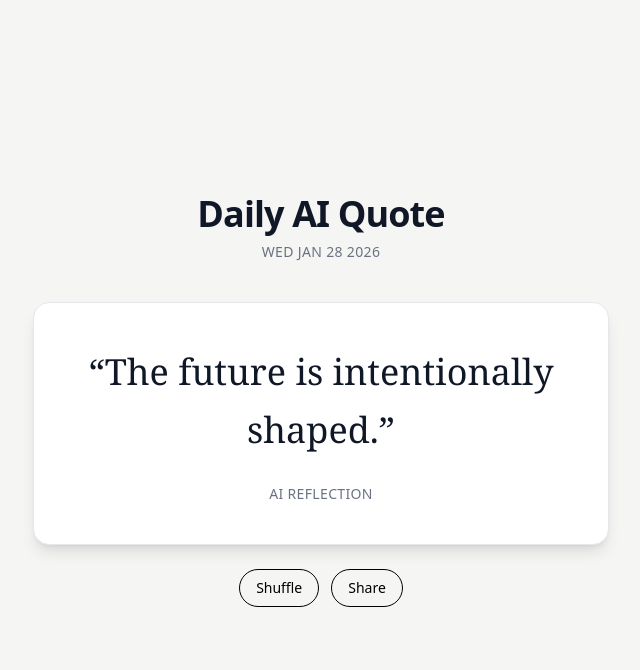
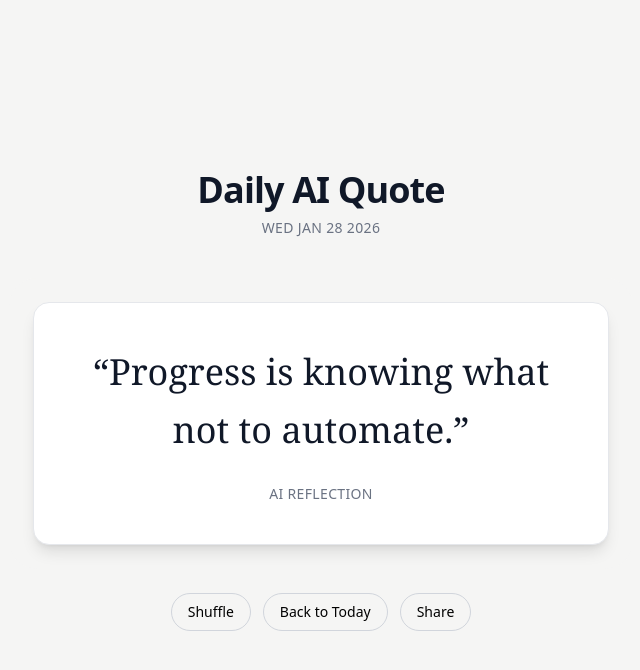
Before and after one commit to Janhavi003/ai-quote-generator, a Next.js app: page / in a window 1280 px wide. Both pictures are taken after a click on the button "Shuffle". Shown: the top 670 px of the page, without its empty margins (319-959 px from the left). Built offline with nearby package versions, Linux system fonts and the light colour scheme.

Commit message:
shuffle and sharing functionality added.

```diff
--- a/app/page.tsx
+++ b/app/page.tsx
@@ -1,13 +1,54 @@
+"use client"
+
+import { useRef, useState } from "react"
+import * as htmlToImage from "html-to-image"
 import QuoteCard from "@/components/QuoteCard"
+import { QUOTES } from "@/lib/quotes"
 import { getDailyQuote } from "@/lib/getDailyQuote"
 
 export default function Home() {
   const today = new Date().toDateString().toUpperCase()
-  const quote = getDailyQuote()
+  const dailyQuote = getDailyQuote()
+
+  const [quote, setQuote] = useState(dailyQuote)
+  const [label, setLabel] = useState("DAILY REFLECTION")
+
+  // IMPORTANT: ref is on the WRAPPER, not the card
+  const cardRef = useRef<HTMLDivElement>(null)
+
+  function shuffleQuote() {
+    const random =
+      QUOTES[Math.floor(Math.random() * QUOTES.length)]
+    setQuote(random)
+    setLabel("EXPLORING")
+  }
+
+  function resetToDaily() {
+    setQuote(dailyQuote)
+    setLabel("DAILY REFLECTION")
+  }
+
+  async function shareQuote() {
+    if (!cardRef.current) return
+
+    const dataUrl = await htmlToImage.toPng(cardRef.current, {
+      pixelRatio: 2,
+      backgroundColor: "#F5F5F4",
+      style: {
+        borderRadius: "28px",
+      },
+    })
+
+    const link = document.createElement("a")
+    link.download = "daily-ai-quote.png"
+    link.href = dataUrl
+    link.click()
+  }
 
   return (
     <main className="min-h-screen bg-[#F5F5F4] flex items-center justify-center px-4">
       <section className="max-w-2xl w-full flex flex-col items-center">
+        {/* Header */}
         <header className="mb-10 text-center">
           <h1 className="text-4xl font-semibold tracking-tight text-gray-900">
             Daily AI Quote
@@ -17,13 +58,36 @@ export default function Home() {
           </p>
         </header>
 
-        <QuoteCard quote={quote} />
+        {/* EXPORT WRAPPER (critical for image borders) */}
+        <div
+          ref={cardRef}
+          className="bg-[#F5F5F4] p-6 rounded-[28px]"
+        >
+          <QuoteCard quote={quote} label={label} />
+        </div>
 
+        {/* Controls */}
         <div className="mt-6 flex gap-3 justify-center">
-          <button className="px-4 py-2 rounded-full border text-sm">
+          <button
+            onClick={shuffleQuote}
+            className="px-4 py-2 rounded-full border border-gray-300 text-sm hover:bg-gray-100 transition"
+          >
             Shuffle
           </button>
-          <button className="px-4 py-2 rounded-full border text-sm">
+
+          {label === "EXPLORING" && (
+            <button
+              onClick={resetToDaily}
+              className="px-4 py-2 rounded-full border border-gray-300 text-sm hover:bg-gray-100 transition"
+            >
+              Back to Today
+            </button>
+          )}
+
+          <button
+            onClick={shareQuote}
+            className="px-4 py-2 rounded-full border border-gray-300 text-sm hover:bg-gray-100 transition"
+          >
             Share
           </button>
         </div>
```
